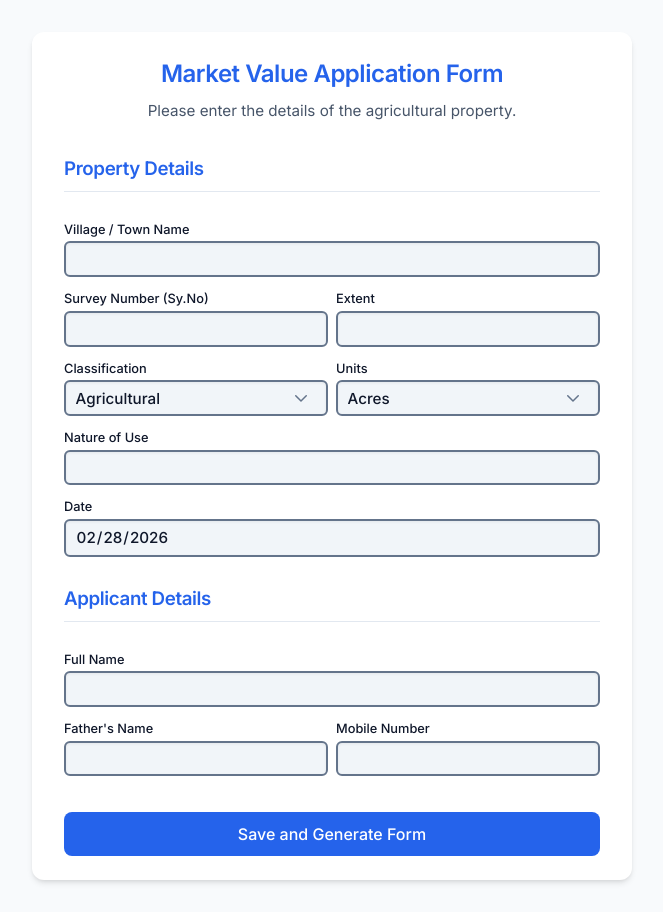
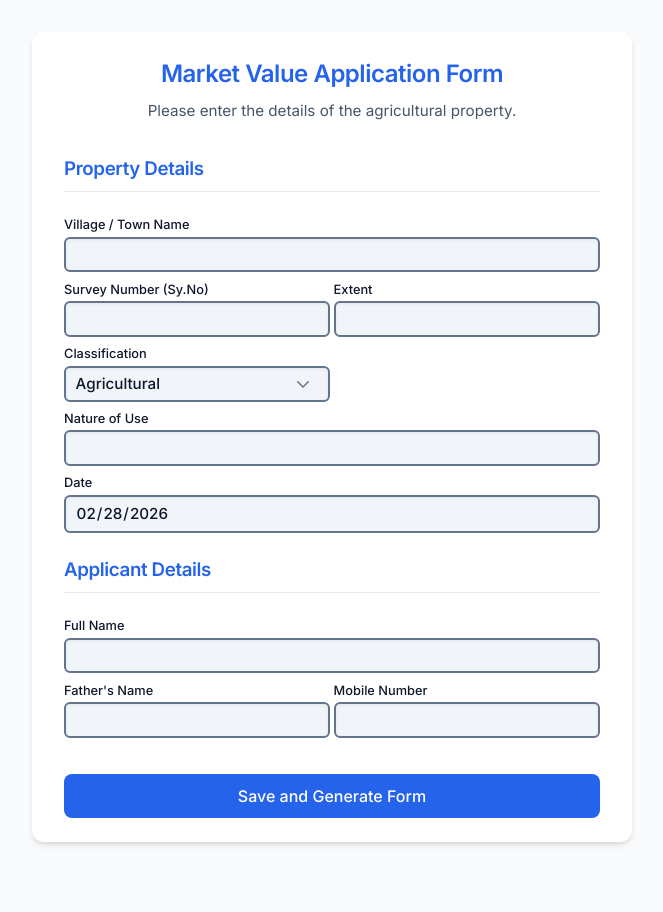
Before and after one commit to santosh9209/meeseva, a React (Vite) app in the folder client/: page / in a window 1280 px wide. Shown: the whole page, without its empty margins (308-971 px from the left). After the commit the page ends 874 px from the top, so only its background shows below. Built offline with nearby package versions, Linux system fonts and the light colour scheme.

Commit message:
Remove Units from Form 1 and decrease column gap

```diff
--- a/client/src/components/Form1.jsx
+++ b/client/src/components/Form1.jsx
@@ -124,22 +124,7 @@ const Form1 = () => {
                         </select>
                     </div>
 
-                    <div className="form-group">
-                        <label className="form-label" htmlFor="units">Units</label>
-                        <select
-                            id="units"
-                            name="units"
-                            className="form-control"
-                            value={formData.units}
-                            onChange={handleChange}
-                            required
-                        >
-                            <option value="Acres">Acres</option>
-                            <option value="Hectares">Hectares</option>
-                            <option value="Sq. Yards">Sq. Yards</option>
-                            <option value="Cents">Cents</option>
-                        </select>
-                    </div>
+
 
                     <div className="form-group full-width">
                         <label className="form-label" htmlFor="natureOfUse">Nature of Use</label>
--- a/client/src/index.css
+++ b/client/src/index.css
@@ -360,8 +360,8 @@ select.form-control {
 .form-grid {
   display: grid;
   grid-template-columns: 1fr 1fr;
-  gap: 0.5rem 0.5rem;
-  /* Drastically reduced gaps to stick columns together */
+  gap: 0.2rem 0.2rem;
+  /* Columns squeezed together strictly */
 }
 
 .full-width {
```
